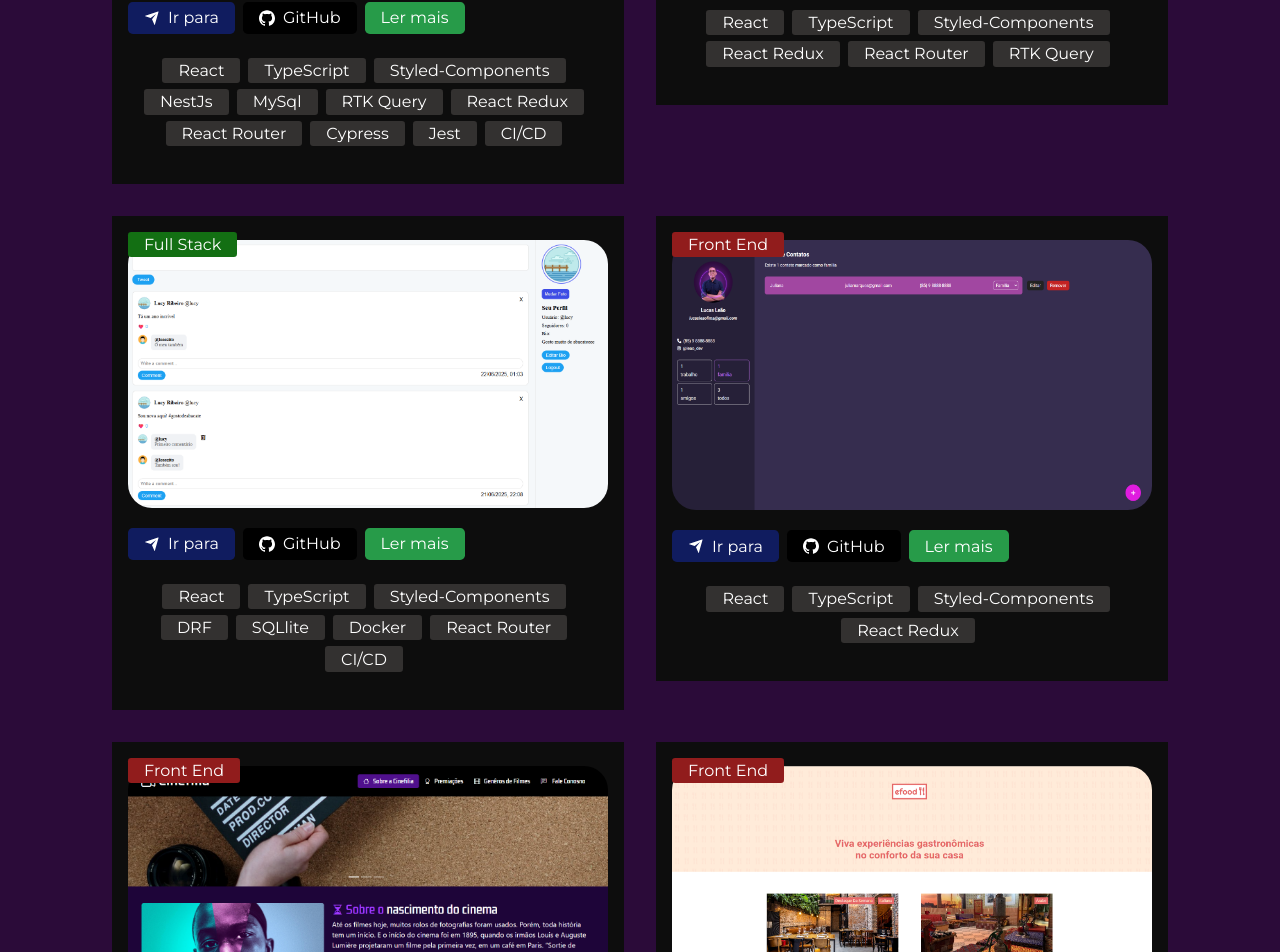
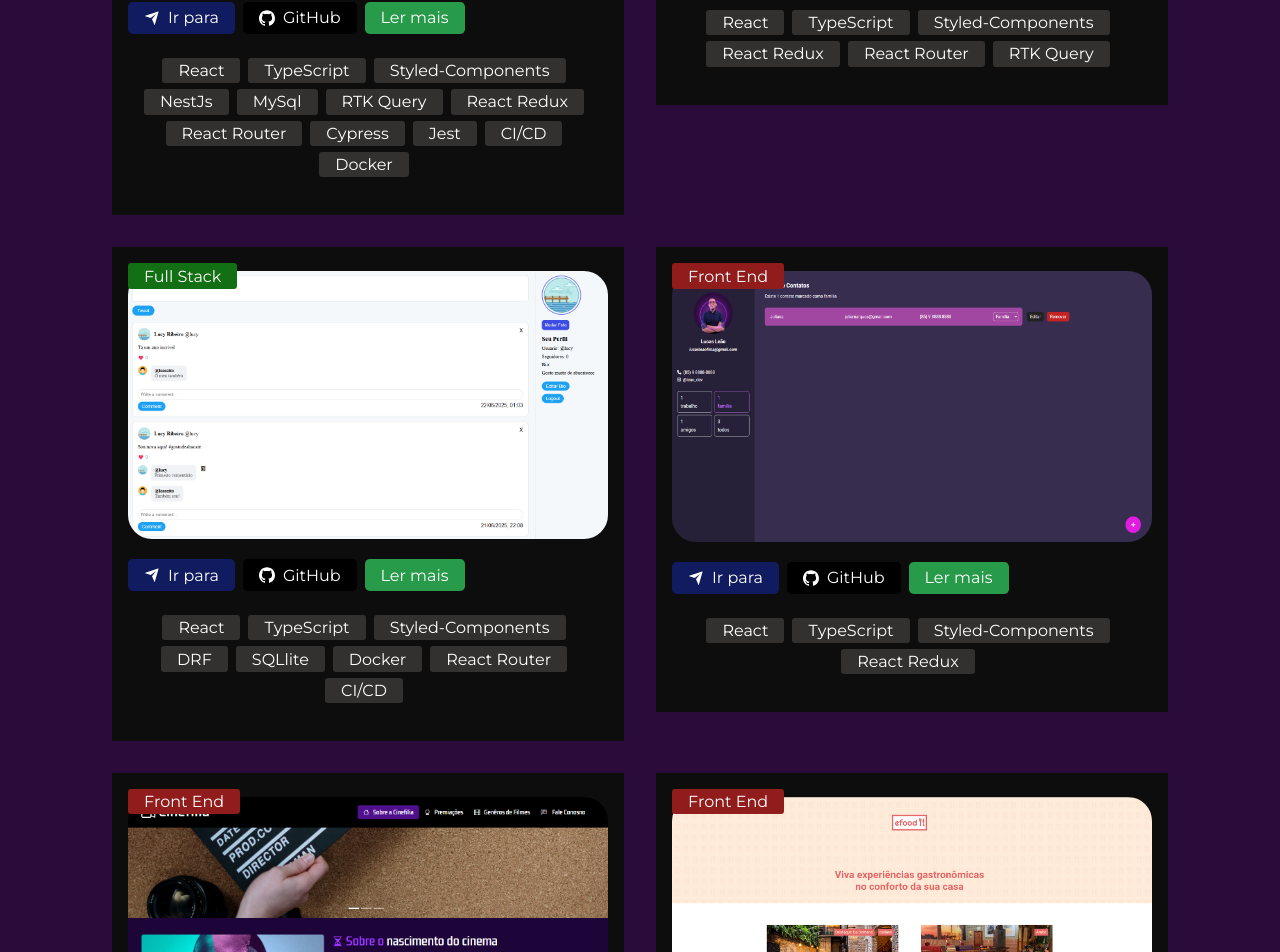
Before and after one commit to lllleao/portfolio, a React (Vite) app: page / in a window 1280 px wide. Shown: the part 2265-3217 px from the top of the page. Built offline with nearby package versions, Linux system fonts and the light colour scheme; the HTML template or start-up script is replaced by a standard one.

Commit message:
add: new tag

```diff
--- a/src/components/Projects/index.tsx
+++ b/src/components/Projects/index.tsx
@@ -64,6 +64,7 @@ const Projects = () => {
                                 <Tag>Cypress</Tag>
                                 <Tag>Jest</Tag>
                                 <Tag>CI/CD</Tag>
+                                <Tag>Docker</Tag>
                                 <Tag typeOfProject isFullstack>
                                     Full Stack
                                 </Tag>
```
